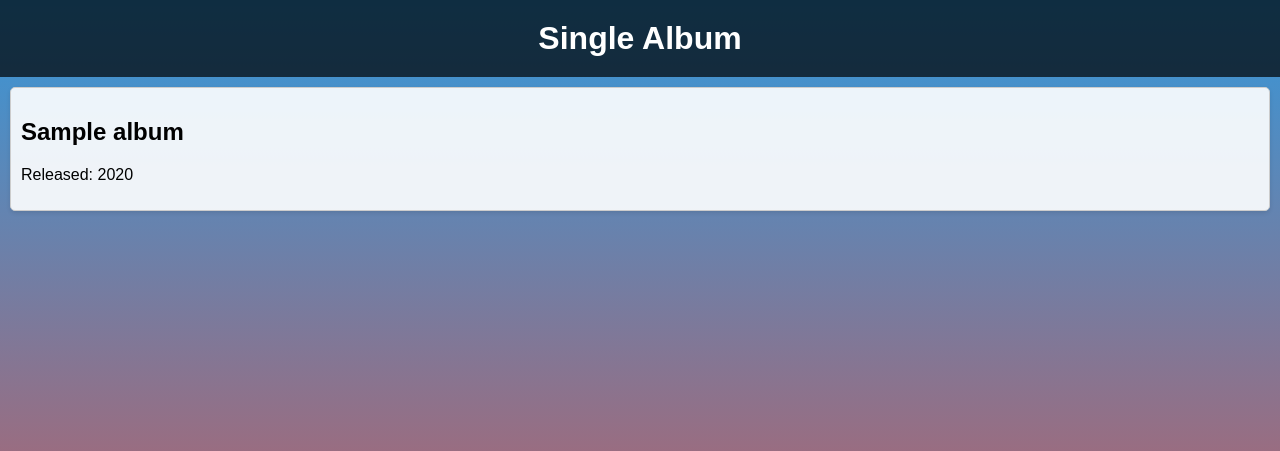
After one commit to jakesiney/Music-Library-App, a Flask app: template templates/album/index_2.html in a window 1280 px wide. The commit adds this page. Shown: the top 451 px of the page. Run offline with Flask 3, Linux system fonts and the light colour scheme; the template is opened without the code that fills it: most values are stand-ins (such as "Sample title", 1, 10 or a date in 2020).

Commit message:
Challenge complete

```diff
--- a/app.py
+++ b/app.py
@@ -22,49 +22,20 @@ def get_albums():
     return render_template("albums/index.html", albums=albums)
 
 
-# @app.route('/albums', methods=['POST'])
-# def post_album():
-#     connection = get_flask_database_connection(app)
-#     repository = AlbumRepository(connection)
-#     album = Album(
-#         None,
-#         request.form['title'],
-#         request.form['release_year'],
-#         request.form['artist_id'],
-#     )
-#     repository.create(album)
-#     return "", 200
+@app.route('/album/1', methods=['GET'])
+def get_album_by_id():
+    connection = get_flask_database_connection(app)
+    repository = AlbumRepository(connection)
+    one_album = repository.find_album(1)
+    return render_template("album/index_1.html", album=one_album)
 
 
-# @app.route('/albums', methods=['GET'])
-# def get_albums():
-#     connection = get_flask_database_connection(app)
-#     repository = AlbumRepository(connection)
-#     return "\n".join(
-#         f"{album}" for album in repository.all()
-
-#     )
-
-
-@app.route('/artist', methods=['POST'])
-def post_artist():
+@app.route('/album/2', methods=['GET'])
+def get_album_by_id_two():
     connection = get_flask_database_connection(app)
-    repository = ArtistRepository(connection)
-    artist = Artist(
-        request.form['name'],
-        request.form['genre']
-    )
-    repository.create(artist)
-    return "", 200
-
-
-@app.route('/artist', methods=['GET'])
-def get_artists():
-    connection = get_flask_database_connection(app)
-    repository = ArtistRepository(connection)
-
-    return "\n".join(
-        f"{artist}" for artist in repository.all())
+    repository = AlbumRepository(connection)
+    one_album = repository.find_album(2)
+    return render_template("album/index_2.html", album=one_album)
 
 # == Example Code Below ==
 
--- a/seeds/music_app.sql
+++ b/seeds/music_app.sql
@@ -34,4 +34,4 @@ INSERT INTO artists (name, genre) VALUES ('Taylor Swift', 'Pop');
 INSERT INTO artists (name, genre) VALUES ('Nina Simone', 'Jazz');
 
 INSERT INTO albums (title, release_year, artist_id) VALUES ('An Album', 2023, 1);
-INSERT INTO albums (title, release_year, artist_id) VALUES ('Another Album', 2023, 1);
+INSERT INTO albums (title, release_year, artist_id) VALUES ('Another Album', 1999, 2);
--- a/templates/album/index.html
+++ b/templates/album/index_1.html
@@ -33,14 +33,12 @@
   </head>
   <body>
     <h1>Single Album</h1>
-    {% for album in albums %}
+
     <article>
       <div>
         <h2>{{album.title}}</h2>
         <p>Released: {{album.release_year}}</p>
       </div>
     </article>
-
-    {% endfor %}
   </body>
 </html>
--- /dev/null
+++ b/templates/album/index_2.html
@@ -0,0 +1,44 @@
+<!DOCTYPE html>
+<html lang="en">
+  <head>
+    <meta charset="UTF-8" />
+    <meta name="viewport" content="width=device-width, initial-scale=1.0" />
+    <title>Albums</title>
+    <style>
+      body {
+        font-family: Arial, sans-serif;
+        margin: 0;
+        padding: 0;
+        background: linear-gradient(to bottom, #3498db, #e74c3c);
+        background-attachment: fixed;
+      }
+
+      h1 {
+        text-align: center;
+        color: #fff;
+        padding: 20px;
+        margin: 0;
+        background-color: rgba(0, 0, 0, 0.7);
+      }
+
+      div {
+        background-color: rgba(255, 255, 255, 0.9);
+        border: 1px solid #ccc;
+        margin: 10px;
+        padding: 10px;
+        border-radius: 5px;
+        box-shadow: 0px 2px 4px rgba(0, 0, 0, 0.1);
+      }
+    </style>
+  </head>
+  <body>
+    <h1>Single Album</h1>
+
+    <article>
+      <div>
+        <h2>{{album.title}}</h2>
+        <p>Released: {{album.release_year}}</p>
+      </div>
+    </article>
+  </body>
+</html>
```
Also changed, not shown: lib/album_repository.py (+7 -0 lines), tests/test_album_repository.py (+21 -4 lines), tests/test_app.py (+19 -1 lines).
